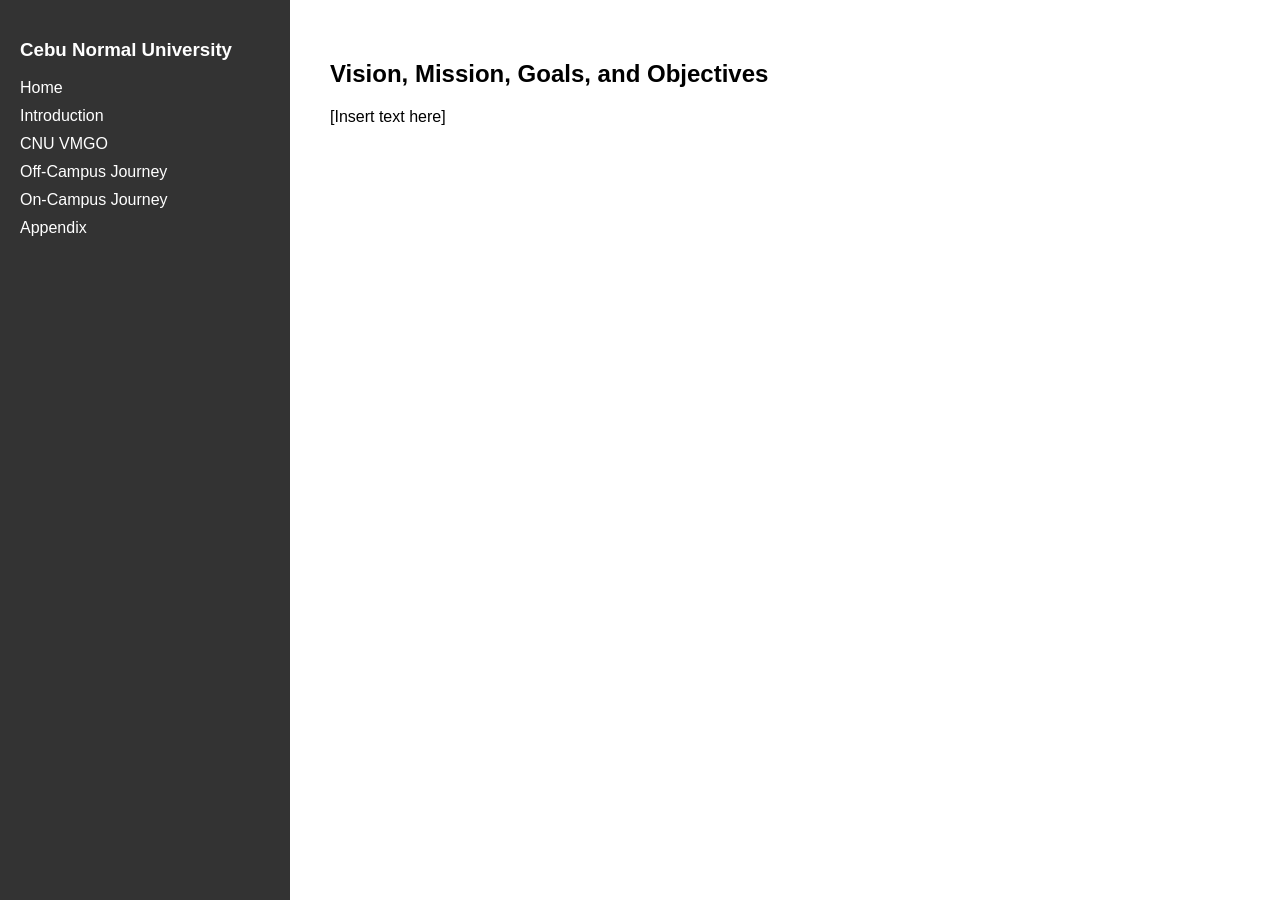
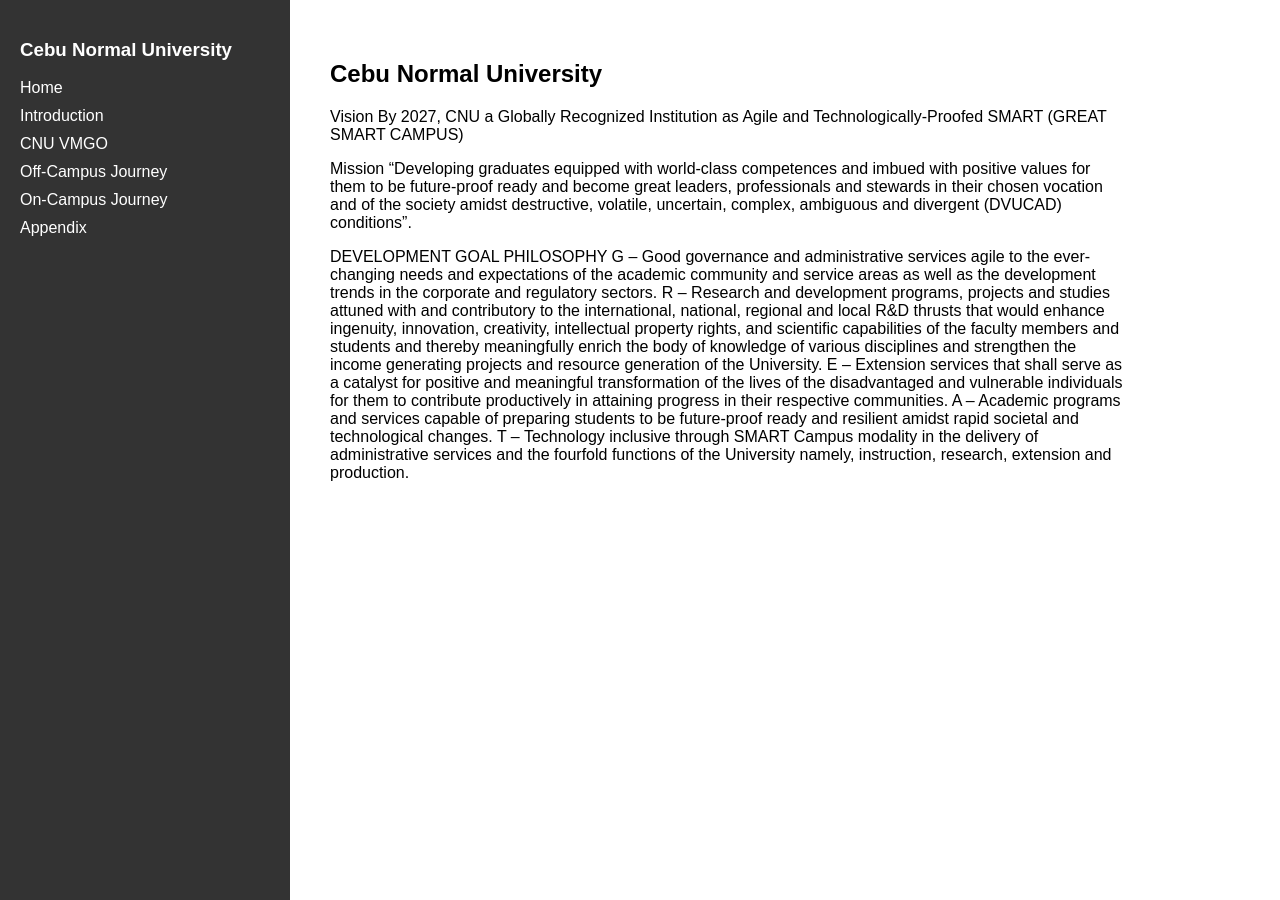
Before and after one commit to stevevevev/Diza.github.io, a Jekyll site: the page built from vmgo.md, in a window 1280 px wide. Built offline with Jekyll 4.4.1, drawn with Linux system fonts in a browser that asks for light colours.

Commit message:
Update vmgo.md

```diff
--- a/vmgo.md
+++ b/vmgo.md
@@ -2,5 +2,16 @@
 layout: default
 title: CNU VMGO
 ---
-## Vision, Mission, Goals, and Objectives
-[Insert text here]
+## Cebu Normal University
+Vision
+By 2027, CNU a Globally Recognized Institution as Agile and Technologically-Proofed SMART (GREAT SMART CAMPUS)
+
+Mission
+“Developing graduates equipped with world-class competences and imbued with positive values for them to be future-proof ready and become great leaders, professionals and stewards in their chosen vocation and of the society amidst destructive, volatile, uncertain, complex, ambiguous and divergent (DVUCAD) conditions”.
+
+DEVELOPMENT GOAL PHILOSOPHY
+G – Good governance and administrative services agile to the ever-changing needs and expectations of the academic community and service areas as well as the development trends in the corporate and regulatory sectors.
+R – Research and development programs, projects and studies attuned with and contributory to the international, national, regional and local R&D thrusts that would enhance ingenuity, innovation, creativity, intellectual property rights, and scientific capabilities of the faculty members and students and thereby meaningfully enrich the body of knowledge of various disciplines and strengthen the income generating projects and resource generation of the University.
+E – Extension services that shall serve as a catalyst for positive and meaningful transformation of the lives of the disadvantaged and vulnerable individuals for them to contribute productively in attaining progress in their respective communities.
+A – Academic programs and services capable of preparing students to be future-proof ready and resilient amidst rapid societal and technological changes.
+T – Technology inclusive through SMART Campus modality in the delivery of administrative services and the fourfold functions of the University namely, instruction, research, extension and production.
```
